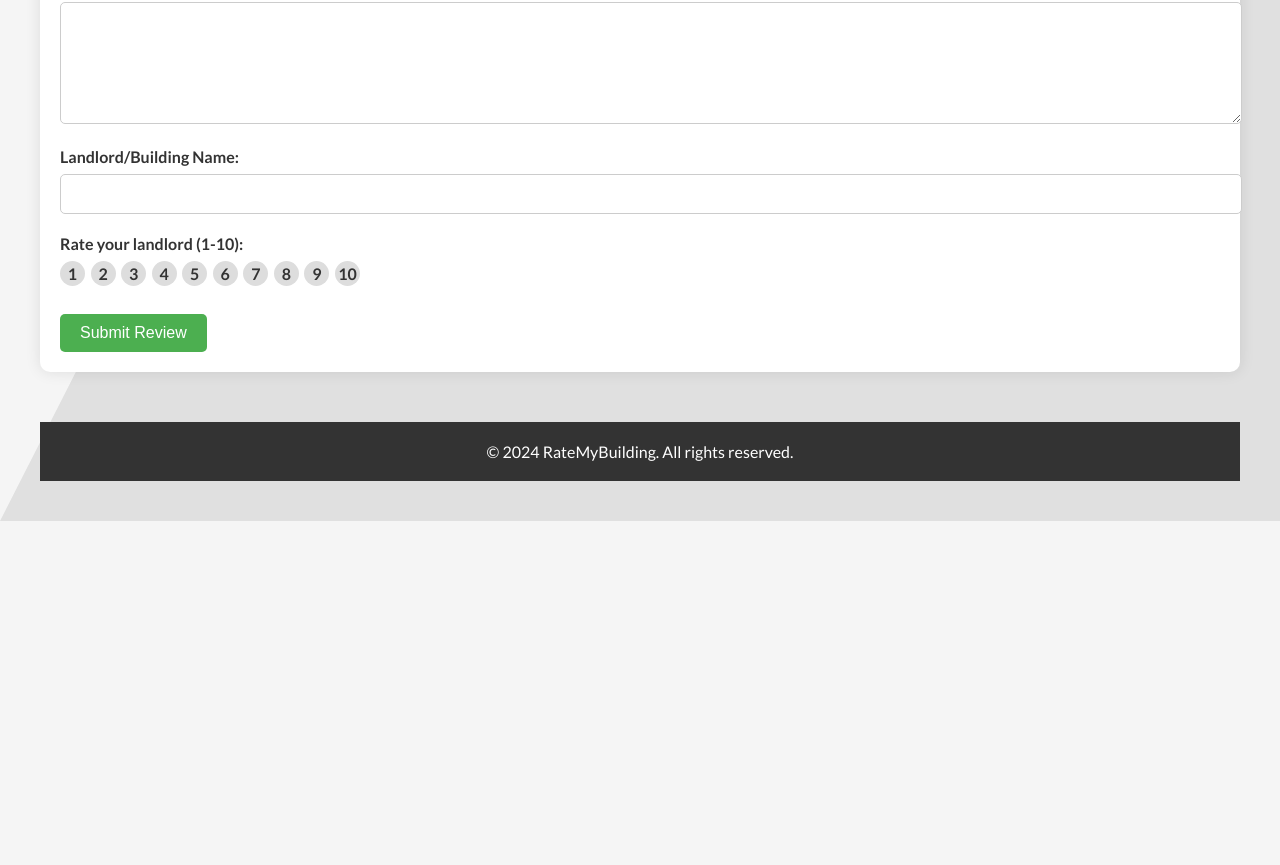
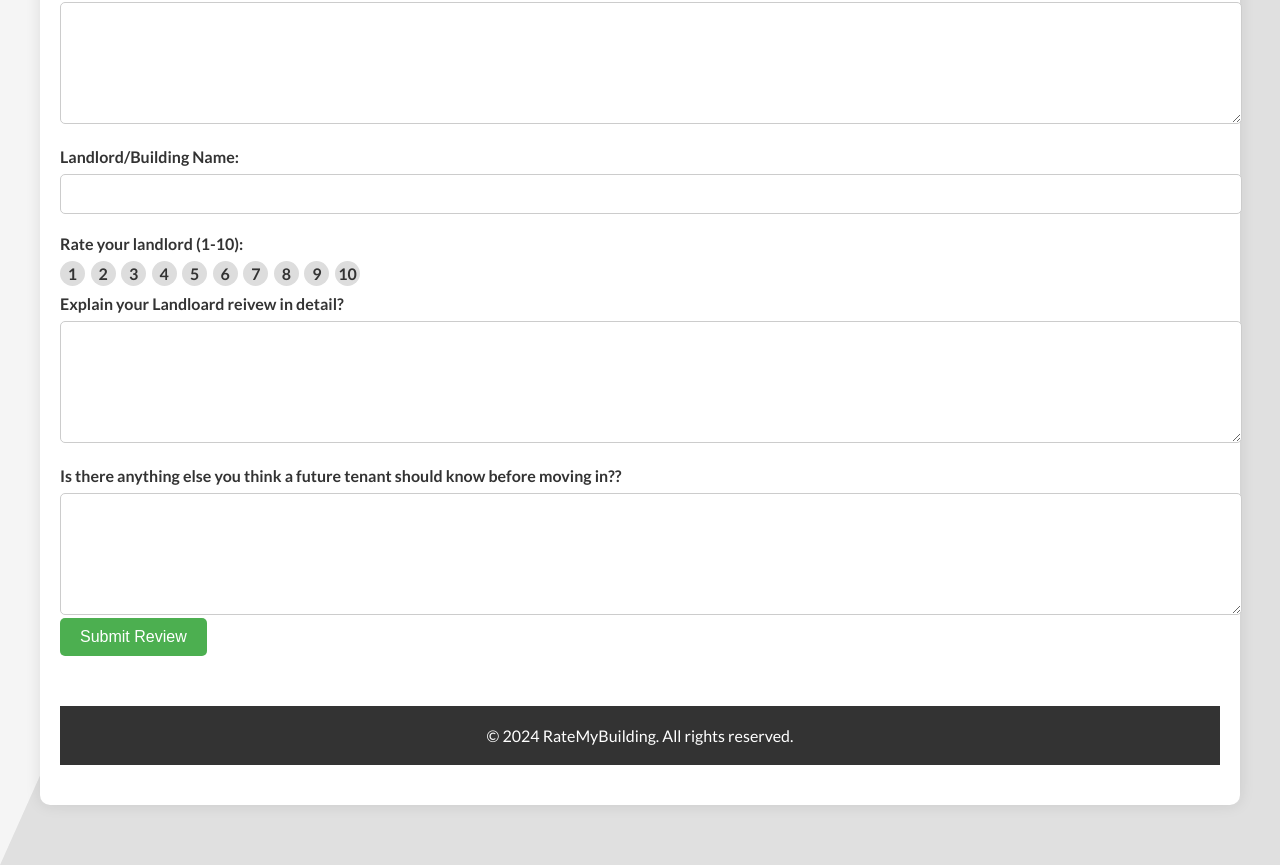
Before and after one commit to craite/ratemybuilding, a plain HTML site: page index.htm in a window 1280 px wide. Shown: the part 1994-2859 px from the top of the page. Before the commit the page ends 2515 px from the top, so only its background shows below. Drawn offline with Linux system fonts and the light colour scheme.

Commit message:
Update index.htm

```diff
--- a/index.htm
+++ b/index.htm
@@ -236,6 +236,7 @@
 
         </div>
 
+
         <div class="search-container">
             <input type="text" id="search-bar" placeholder="Search for a building...">
             <button id="search-button">Search</button>
@@ -368,7 +369,14 @@
                     <input type="radio" id="landlordRate10" name="landlordRating" value="10">
                     <label for="landlordRate10">10</label>
                 </div>
+<div class="form-group">
+                <label for="Explain">Explain your Landloard reivew in detail?</label>
+                <textarea id="Explain"></textarea>
+
             </div>
+<div class="form-group">
+                <label for="Anything Else?">Is there anything else you think a future tenant should know before moving in??</label>
+                <textarea id="Anything Else?"></textarea>
             <button type="submit">Submit Review</button>
         </form>
     </div>
```
